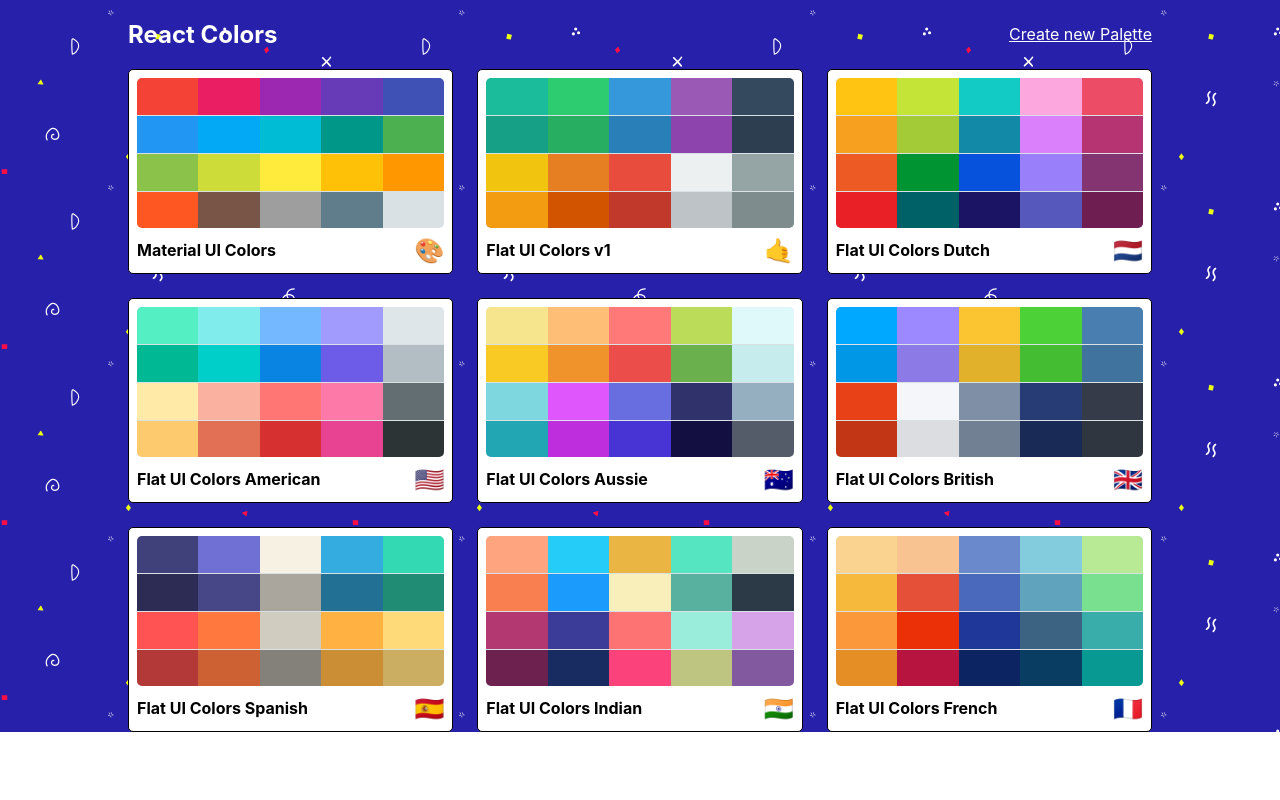
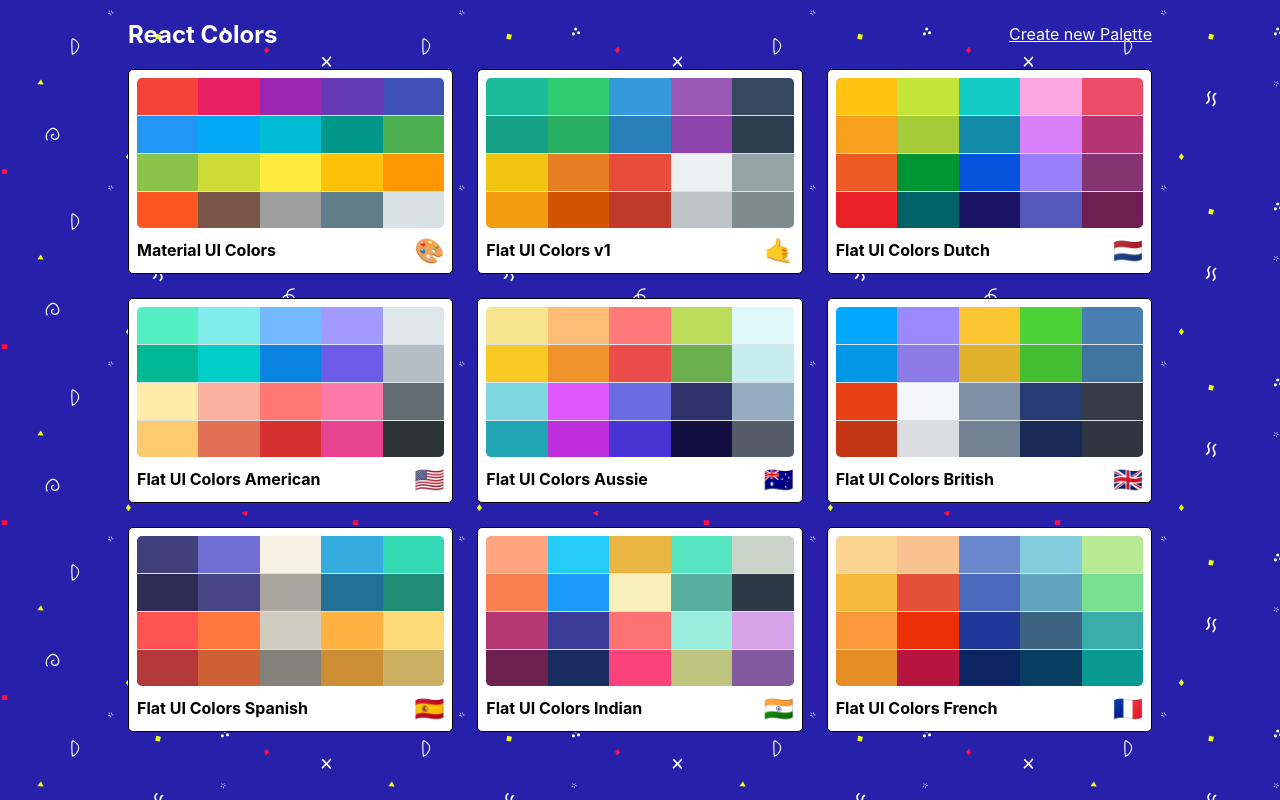
Before and after one commit to BCNLEGEND/color_picker, a React (Create React App) app: page / in a window 1280 px wide. Built offline with nearby package versions, Linux system fonts and the light colour scheme.

Commit message:
added new and descriptive readme file

```diff
--- a/src/index.css
+++ b/src/index.css
@@ -1,13 +1,22 @@
 body {
+  height: 100vh;
+  width: 100vw;
   margin: 0;
-  font-family: -apple-system, BlinkMacSystemFont, 'Segoe UI', 'Roboto', 'Oxygen',
-    'Ubuntu', 'Cantarell', 'Fira Sans', 'Droid Sans', 'Helvetica Neue',
+  font-family: -apple-system, BlinkMacSystemFont, "Segoe UI", "Roboto", "Oxygen",
+    "Ubuntu", "Cantarell", "Fira Sans", "Droid Sans", "Helvetica Neue",
     sans-serif;
   -webkit-font-smoothing: antialiased;
   -moz-osx-font-smoothing: grayscale;
 }
 
 code {
-  font-family: source-code-pro, Menlo, Monaco, Consolas, 'Courier New',
+  font-family: source-code-pro, Menlo, Monaco, Consolas, "Courier New",
     monospace;
 }
+
+#root {
+  margin: 0;
+  padding: 0;
+  height: 100vh;
+  width: 100vw;
+}
```
Also changed, not shown: 2 other files (tests, documents, lock files or other folders).
